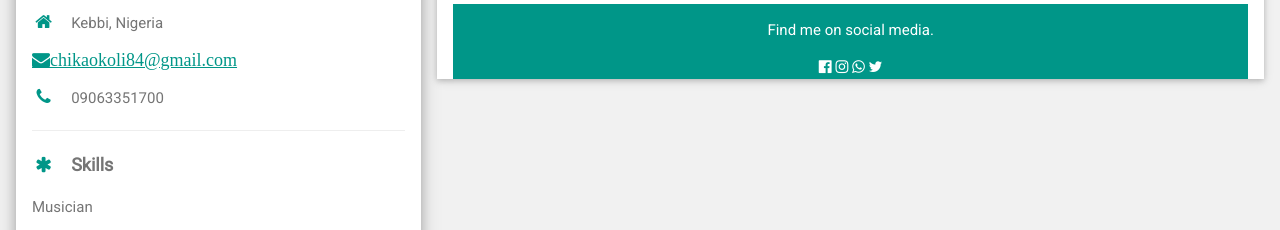
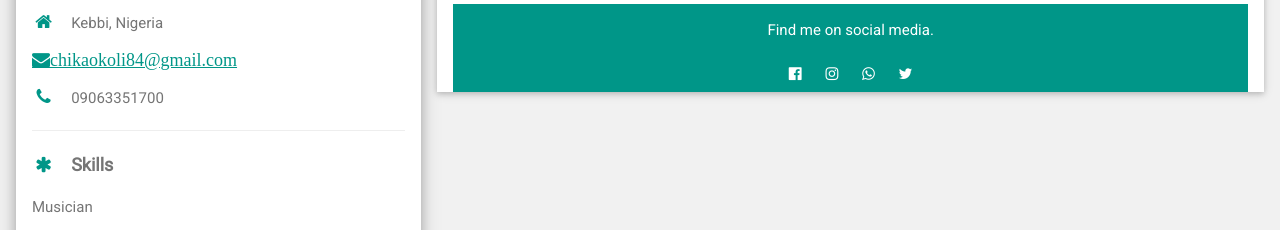
Before and after one commit to Chikaokoli/chikaokoli.github.io, a plain HTML site: page index.html in a window 1280 px wide. Shown: the part 563-793 px from the top of the page. Drawn offline with nearby package versions, Linux system fonts and the light colour scheme.

Commit message:
Update index.html

```diff
--- a/index.html
+++ b/index.html
@@ -125,10 +125,10 @@ html,body,h1,h2,h3,h4,h5,h6 {font-family: "Roboto", sans-serif}
 
 <footer class="w3-container w3-teal w3-center w3-margin-top">
   <p>Find me on social media.</p>
-  <a href='https://www.facebook.com/chika.okoli.3348?mibextid=ZbWKwL' style='text-decoration: none; size:20px;' class="fa fa-facebook-official w3-hover-opacity"></a>
-  <a href='https://www.instagram.com/chikaokoli56?igsh=OGQ5ZDc2ODk2ZA==' style='text-decoration: none; size:20px;' class="fa fa-instagram w3-hover-opacity"></a>
-  <a href='https://wa.me/message/CELWRN2FM5S7H1' style='text-decoration: none; size:20px;' class="fa fa-whatsapp w3-hover-opacity"></a>
-  <a href='https://x.com/chikaokoli17?t=h4bJxi2RMGKCpAEYxdDJag&s=09' style='text-decoration: none; size:20px;' class="fa fa-twitter w3-hover-opacity"></a>
+  <a href='https://www.facebook.com/chika.okoli.3348?mibextid=ZbWKwL' style='text-decoration: none; size:20px; margin:10px;' class="fa fa-facebook-official w3-hover-opacity"></a>
+  <a href='https://www.instagram.com/chikaokoli56?igsh=OGQ5ZDc2ODk2ZA==' style='text-decoration: none; size:20px; margin:10px;' class="fa fa-instagram w3-hover-opacity"></a>
+  <a href='https://wa.me/message/CELWRN2FM5S7H1' style='text-decoration: none; size:20px; margin:10px;' class="fa fa-whatsapp w3-hover-opacity"></a>
+  <a href='https://x.com/chikaokoli17?t=h4bJxi2RMGKCpAEYxdDJag&s=09' style='text-decoration: none; size:20px; margin:10px;' class="fa fa-twitter w3-hover-opacity"></a>
 </footer>
 
 </body>
```
